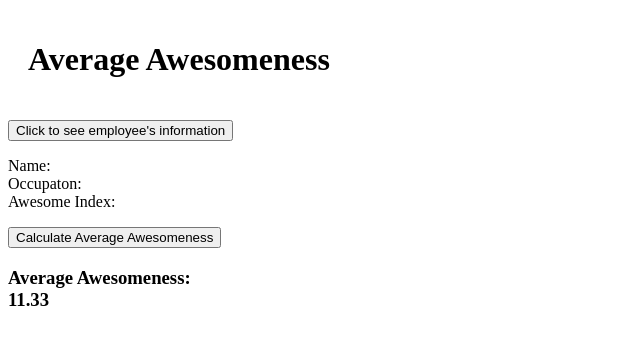
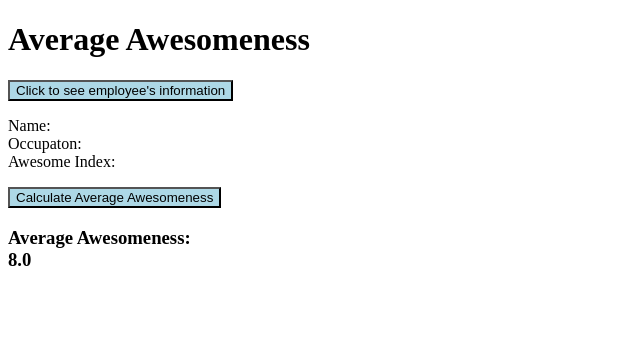
Before and after one commit to tomosindberg/1st-DA, a plain HTML site: page page2.html in a window 1280 px wide. Both pictures are taken after a click on the button "Calculate Average Awesomeness". Shown: the whole page, without its empty margins (0-640 px from the left). Drawn offline with Linux system fonts and the light colour scheme.

Commit message:
page2.html is all done, all javascript in .html page

```diff
--- a/page2.html
+++ b/page2.html
@@ -3,12 +3,12 @@
   <title>Awesome Page 2</title>
 <body>
   <main>
-    <h1 style='padding: 20px;'>Average Awesomeness</h1>
-    <button id="staff" type="button" onclick="info()">Click to see employee's information </button>
+    <h1 >Average Awesomeness</h1>
+    <button type="button" onclick="info()" style='background-color: lightblue'>Click to see employee's information </button>
 
     <p id = "name"> Name: <br> Occupaton: <br> Awesome Index: <br></p>
-    <button onclick="avgAwesome()" type="button">Calculate Average
-      Awesomeness </button>
+
+    <button onclick="avgAwesome()" type="button" style='background-color: lightblue'>Calculate Average Awesomeness </button>
 
     <h3 id='awesome-index'>Average Awesomeness:</h3>
     <br>
@@ -36,13 +36,13 @@ occupation: 'President of the Galaxy',
 {
 name: 'Alice',
 occupation: 'programmer',
-awesomeIndex: 19,
+awesomeIndex: 9,
 },
 
 {
 name: 'Julie',
 occupation: 'x-programmer',
-awesomeIndex: 3,
+awesomeIndex: 4,
 }
 ];
 
@@ -66,7 +66,7 @@ function avgAwesome() {
     }
   }
   document.getElementById("awesome-index").innerHTML =
-  "Average Awesomeness:  " + "<br>" + (total/numProgrammers).toFixed(2);
+  "Average Awesomeness:  " + "<br>" + (total/numProgrammers).toFixed(1);
 }
   </script>
 </body>
```
